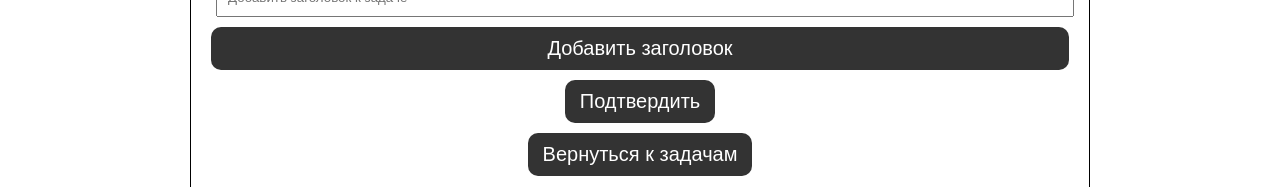
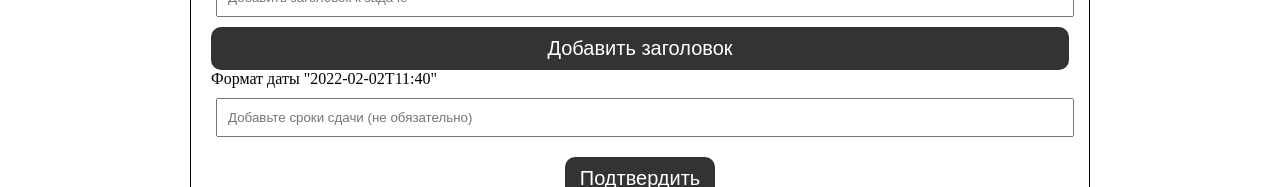
Before and after one commit to SkittyMD/todo_frontend, a React (Create React App) app: page /add-task in a window 1280 px wide. Shown: the part 284-471 px from the top of the page. Built offline with nearby package versions, Linux system fonts and the light colour scheme; no server answers.

Commit message:
Доработал основные функции, реализовал дату созднаия и дедлайн

```diff
--- a/src/components/TaskForm/TaskForm.jsx
+++ b/src/components/TaskForm/TaskForm.jsx
@@ -38,6 +38,13 @@ const TaskForm = ({ onSubmitForm, values, onChangeInp, checkFields, addHeadingBt
                     onChange={(e) => onChangeInp(e)}
                 />
                 <Button type="button" onClick={addHeadingBtn}>Добавить заголовок</Button>
+                <p>Формат даты "2022-02-02T11:40"</p>
+                <Input
+                    nameInp='dateDeadline'
+                    value={values.dateDeadline || ''}
+                    placeholder='Добавьте сроки сдачи (не обязательно)'
+                    onChange={(e) => onChangeInp(e)}
+                />
                 <div className="buttons__TaskForm">
                     <Button>Подтвердить</Button>
                 </div>
@@ -45,7 +52,7 @@ const TaskForm = ({ onSubmitForm, values, onChangeInp, checkFields, addHeadingBt
             <div className="buttons__TaskForm">
                 <Button onClick={() => { navigate('/') }}>Вернуться к задачам</Button>
             </div>
-            {checkFields ? <p className="warning">Заполните поля</p> : null}
+            {checkFields ? <p className="warning">Заполните поля (заполните дату согласно формату)</p> : null}
         </>
     )
 }
--- a/src/components/TaskList/TaskList.jsx
+++ b/src/components/TaskList/TaskList.jsx
@@ -24,9 +24,11 @@ const TaskList = ({ tasks, onClickTask, changeStatusBtn, deleteBtn, editBtn }) =
                         description={tasks[task].description}
                         headings={tasks[task].headings}
                         onClickTask={() => onClickTask(task)}
-                        changeStatusBtn={() => changeStatusBtn(task, tasks[task])}
-                        deleteBtn={() => deleteBtn(task)}
-                        editBtn={() => editBtn(task)}
+                        changeStatusBtn={(e) => changeStatusBtn(task, tasks[task], e)}
+                        deleteBtn={(e) => deleteBtn(task, e)}
+                        editBtn={(e) => editBtn(task, e)}
+                        dateCreate={tasks[task].dateCreate}
+                        dateDeadline={tasks[task].dateDeadline}
                     />
                 } else {
                     if (checkHeadhings(tasks[task].headings)) {
@@ -40,6 +42,7 @@ const TaskList = ({ tasks, onClickTask, changeStatusBtn, deleteBtn, editBtn }) =
                             changeStatusBtn={() => changeStatusBtn(task, tasks[task])}
                             deleteBtn={() => deleteBtn(task)}
                             editBtn={() => editBtn(task)}
+                            dateCreate={tasks[task].dateCreate}
                         />
                     }
                 }
--- a/src/components/TaskList/TaskListItem/TaskListItem.css
+++ b/src/components/TaskList/TaskListItem/TaskListItem.css
@@ -1,3 +1,7 @@
 .complited {
     background-color: rgb(9, 211, 26);
 }
+
+.overdue {
+    background: gray;
+}
--- a/src/components/TaskList/TaskListItem/TaskListItem.jsx
+++ b/src/components/TaskList/TaskListItem/TaskListItem.jsx
@@ -1,11 +1,15 @@
 import Button from "../../UI/Button/Button";
 import './TaskListItem.css'
 
-const TaskListItem = ({ status, onClickTask, changeStatusBtn, deleteBtn, editBtn, title, description, headings }) => {
+const TaskListItem = ({ status, onClickTask, changeStatusBtn, deleteBtn, editBtn, title, description, headings, dateCreate, dateDeadline }) => {
     return (
         <div className={status} onClick={onClickTask}>
             <h2>{title}</h2>
             <p>{description}</p>
+            <p>Дата создания/обновления: {(new Date(dateCreate)).toLocaleString()}</p>
+            {!!dateDeadline ?
+            <p>Деадлайн до: {(new Date(dateDeadline)).toLocaleString()}</p>
+            : null}
             <div>
                 <Button onClick={deleteBtn}>Удалить</Button>
                 <Button onClick={editBtn}>Редактировать</Button>
--- a/src/pages/AddTaskPage/AddTaskPage.jsx
+++ b/src/pages/AddTaskPage/AddTaskPage.jsx
@@ -5,7 +5,7 @@ import TaskForm from "../../components/TaskForm/TaskForm";
 import { addTask } from "../../store/tasks.slice";
 
 const AddTaskPage = () => {
-    const [inputsValues, setInputsValues] = useState({ title: '', description: '', heading: '', headings: [] })
+    const [inputsValues, setInputsValues] = useState({ title: '', description: '', heading: '', headings: [], dateDeadline: '' })
     const [checkFields, setCheckFields] = useState(false)
 
 
@@ -21,9 +21,17 @@ const AddTaskPage = () => {
     const onSubmitForm = (e) => {
         e.preventDefault()
         if (inputsValues.title.trim() !== '' && inputsValues.description.trim() !== '') {
-            const newTask = { title: inputsValues.title.trim(), description: inputsValues.description.trim(), headings: inputsValues.headings, status: 'uncomplited' }
-            dispatch(addTask(newTask))
-            navigate('/')
+            try {
+                if (Date.parse(new Date()) > Date.parse(new Date(inputsValues.dateDeadline))) {
+                    setCheckFields(true)
+                } else {
+                    const newTask = { title: inputsValues.title.trim(), description: inputsValues.description.trim(), headings: inputsValues.headings, status: 'uncomplited', dateCreate: new Date().toISOString(), dateDeadline: new Date(inputsValues.dateDeadline).toISOString() || '' }
+                    dispatch(addTask(newTask))
+                    navigate('/')
+                }
+            } catch (err) {
+                setCheckFields(true)
+            }
         } else {
             setCheckFields(true)
         }
--- a/src/pages/EditTaskPage/EditTaskPage.jsx
+++ b/src/pages/EditTaskPage/EditTaskPage.jsx
@@ -5,7 +5,7 @@ import TaskForm from "../../components/TaskForm/TaskForm";
 import { changeTask, getTasks } from "../../store/tasks.slice";
 
 const EditTaskPage = () => {
-    const [inputsValues, setInputsValues] = useState({ title: '', description: '', heading: '', headings: [] })
+    const [inputsValues, setInputsValues] = useState({ title: '', description: '', heading: '', headings: [], dateDeadline: '' })
     const [checkFields, setCheckFields] = useState(false)
 
     const { tasks } = useSelector(state => state.tasks, shallowEqual)
@@ -16,7 +16,7 @@ const EditTaskPage = () => {
 
     useEffect(() => {
         const task = { ...tasks[param.id] }
-        const newStateInputs = { title: task.title, description: task.description, heading: '', headings: task.headings || [] }
+        const newStateInputs = { title: task.title, description: task.description, heading: '', headings: task.headings || [], dateDeadline: task.dateDeadline || '' }
         setInputsValues(newStateInputs)
         if (task.title === undefined) {
             dispatch(getTasks())
@@ -32,9 +32,17 @@ const EditTaskPage = () => {
     const onSubmitForm = (e) => {
         e.preventDefault()
         if (inputsValues.title.trim() !== '' && inputsValues.description.trim() !== '') {
-            const newTask = { title: inputsValues.title.trim(), description: inputsValues.description.trim(), headings: inputsValues.headings, status: 'uncomplited' }
-            dispatch(changeTask({ id: param.id, task: newTask }))
-            navigate('/')
+            try {
+                if (Date.parse(new Date()) > Date.parse(new Date(inputsValues.dateDeadline))) {
+                    setCheckFields(true)
+                } else {
+                    const newTask = { title: inputsValues.title.trim(), description: inputsValues.description.trim(), headings: inputsValues.headings, status: 'uncomplited', dateCreate: new Date().toISOString(), dateDeadline: new Date(inputsValues.dateDeadline).toISOString() || '' }
+                    dispatch(changeTask({ id: param.id, task: newTask }))
+                    navigate('/')
+                }
+            } catch (err) {
+                setCheckFields(true)
+            }
         } else {
             setCheckFields(true)
         }
--- a/src/pages/MyTasksPage/MyTasksPage.jsx
+++ b/src/pages/MyTasksPage/MyTasksPage.jsx
@@ -17,29 +17,48 @@ const MyTasksPage = () => {
 
     useEffect(() => {
         let newHeadings = []
-        const copyTasks = {...tasks}
+        const copyTasks = { ...tasks }
         Object.keys(copyTasks).forEach(key => {
-            if (copyTasks[key].headings){
+            if (copyTasks[key].headings) {
                 newHeadings = [...newHeadings, ...copyTasks[key].headings]
             }
         })
         dispatch(addHeadings(Array.from(new Set(newHeadings))))
+
     }, [tasks, dispatch])
 
-    const editBtn = (key) => {
+    // useEffect(() => {
+    //     const check = false
+    //     const copyTasks = { ...tasks }
+    //     Object.keys(copyTasks).forEach(key => {
+    //         if(copyTasks[key])
+    //         // let a = Date.parse(new Date())
+    //         // if (a > Date.parse(copyTasks[key].dateDeadline)) {
+    //         //     const copyTask = { ...copyTasks[key] }
+    //         //     copyTask.status = 'overdue'
+    //         //     dispatch(changeTask({ id: key, task: copyTask }))
+    //         // }
+    //     })
+    // }, [tasks, dispatch])
+
+    const editBtn = (key, e) => {
+        e.stopPropagation()
         navigate(`/edit-task/${key}`)
     }
 
-    const deleteBtn = (key) => {
-        dispatch(deleteTask({id: key}))
+    const deleteBtn = (key, e) => {
+        e.stopPropagation()
+        dispatch(deleteTask({ id: key }))
     }
 
     const somefn = () => {
         console.log('a')
     }
 
-    const changeStatusBtn = (id, task) => {
-        const copyTask = {...task}
+    const changeStatusBtn = (id, task, e) => {
+        console.log(e)
+        e.stopPropagation()
+        const copyTask = { ...task }
         const newStatus = task.status === 'complited' ? 'uncomplited' : 'complited'
         copyTask.status = newStatus
         dispatch(changeTask({ id: id, task: copyTask }))
--- a/src/store/tasks.slice.js
+++ b/src/store/tasks.slice.js
@@ -31,7 +31,6 @@ export const changeTask = createAsyncThunk(`${namespace}/changeTask`, async (act
 
 export const deleteTask = createAsyncThunk(`${namespace}/deleteTask`, async (action) => {
     try {
-        console.log(action.id)
         await apiTasks.deleteTask(action.id)
         return action.id
     } catch (err) {
```
